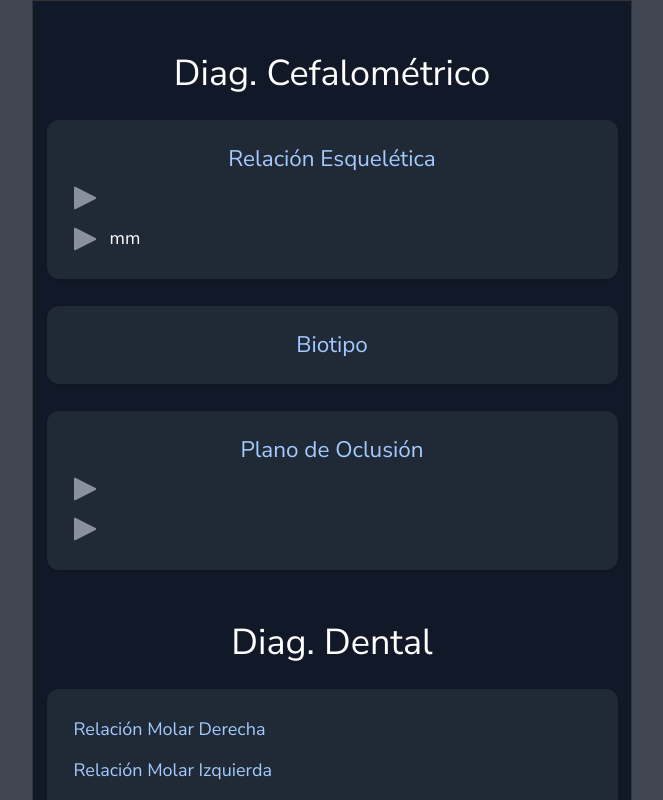
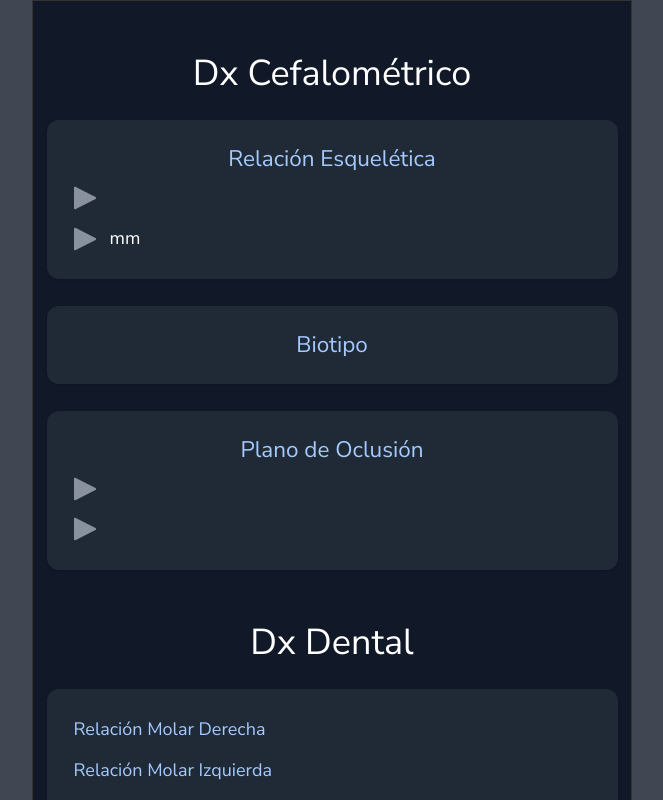
Before and after one commit to den-velez/orthodx, a Next.js app: page /patients/1/diagnostic in a window 1280 px wide. Shown: the top 800 px of the page, without its empty margins (308-971 px from the left). Built offline with nearby package versions, Linux system fonts and the light colour scheme; no server answers; the database is empty.

Commit message:
OD-19 udpate titles diagnostic page

```diff
--- a/src/app/patients/[id]/diagnostic/page.tsx
+++ b/src/app/patients/[id]/diagnostic/page.tsx
@@ -19,14 +19,14 @@ const patientData = async (id: string) => {
 
 const dxLabels = {
   cephalometry: {
-    title: "Diag. Cefalométrico",
+    title: "Dx Cefalométrico",
     relEsqueletica: "Relación Esquelética",
     bioTipo: "Biotipo",
     planoOclusal: "Plano de Oclusión",
     comments: "Observacion De Radiografia Panoramica",
   },
   dental: {
-    title: "Diag. Dental",
+    title: "Dx Dental",
     relMolarRight: "Relación Molar Derecha",
     relMolarLeft: "Relación Molar Izquierda",
     archeUpper: "Arcada Superior",
```
